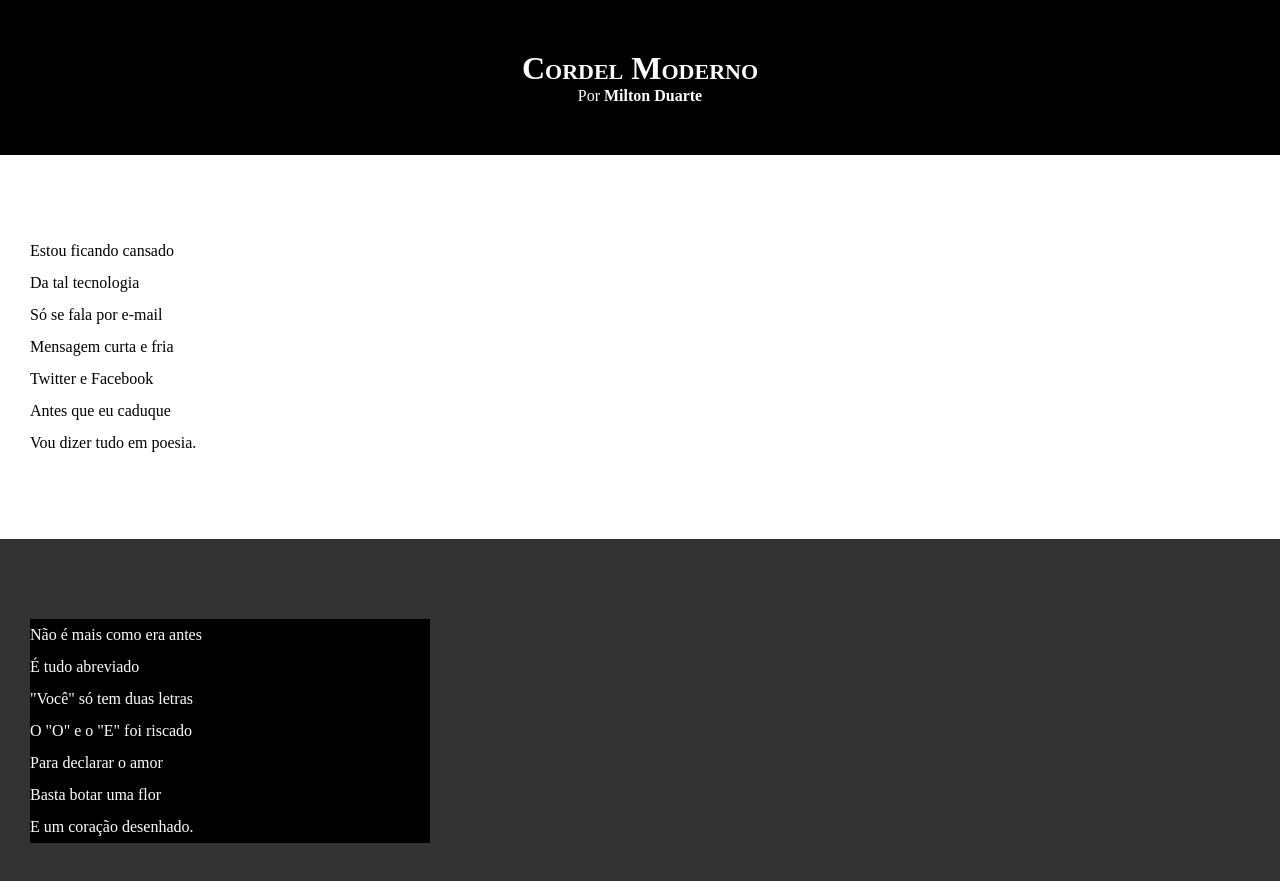
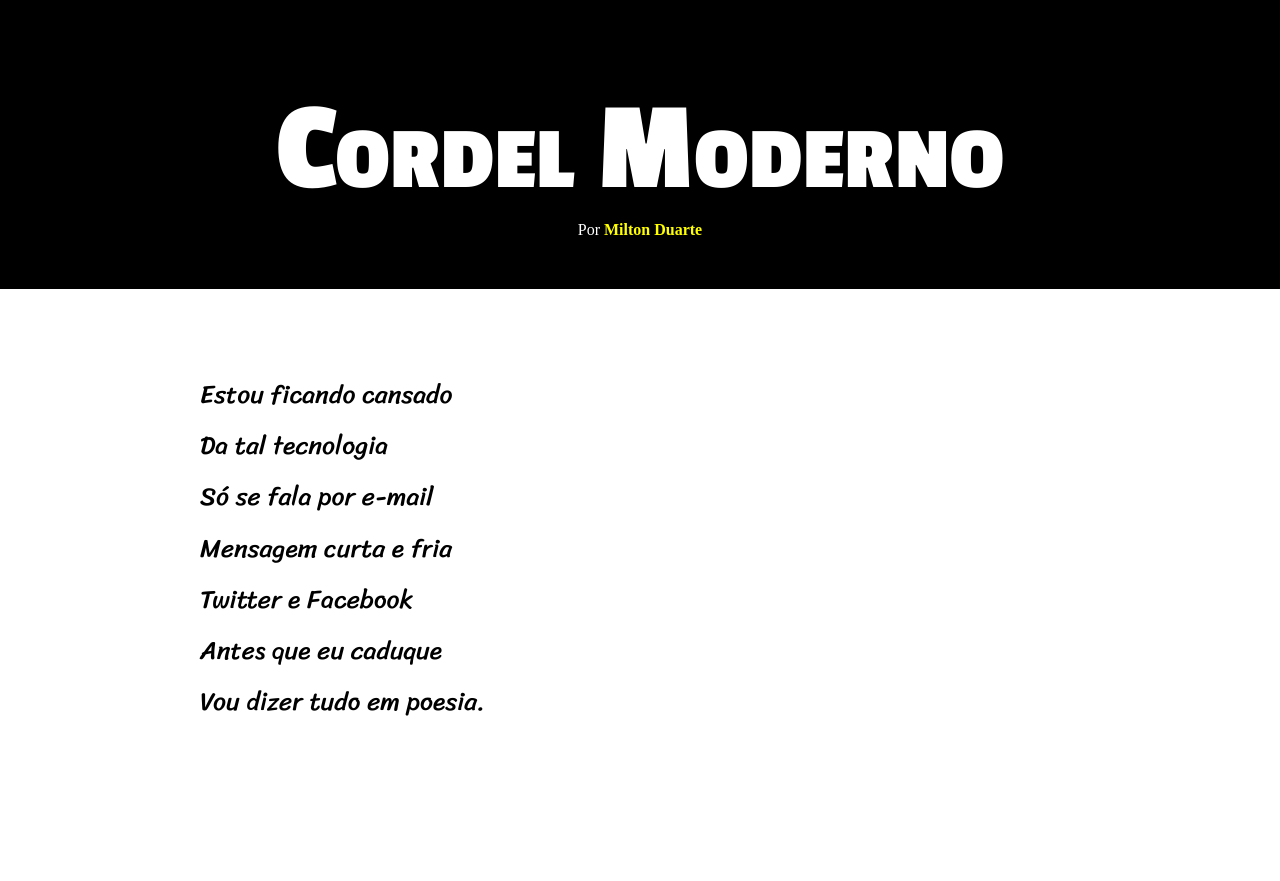
Before and after one commit to gd12domingo/HTML-CSS, a plain HTML site: page Exercicio/2projeto modolo3/projeto.html in a window 1280 px wide. Shown: the top 881 px of the page. Drawn offline with Linux system fonts and the light colour scheme.

Commit message:
projeto.html

```diff
--- a/Exercicio/2projeto modolo3/estilo/style.css
+++ b/Exercicio/2projeto modolo3/estilo/style.css
@@ -1,4 +1,13 @@
 @charset "UFT-8";
+
+@import url('https://fonts.googleapis.com/css2?family=Passion+One:wght@400;700;900&display=swap');
+@import url('https://fonts.googleapis.com/css2?family=Sriracha&display=swap');
+
+:root {
+    --fonte1: Verdana, 'Geneva', Tahoma, sans-serif;
+    --fonte2: 'Passion One', 'cursive';
+    --fonte3: 'Sriracha', 'cursive';
+}
 
 * {
     margin: 0px;
@@ -8,6 +17,8 @@
 html. body {
     min-height: 100vh;
     background-color: darkgray;
+    font-family: var(--fonte1
+    );
 }
 
 header {
@@ -17,8 +28,10 @@ header {
 }
 
 header > h1 {
-    padding-top: 50px;
+    padding-top: 80px;
     font-variant: small-caps;
+    font-family: var(--fonte2);
+    font-size: 10vw;
 }
 
 header > p {
@@ -26,7 +39,7 @@ header > p {
 }
 
 header a, footer a {
-    color: white;
+    color: yellow;
     text-decoration: none;
     font-weight: bolder;
 }
@@ -39,7 +52,14 @@ section {
     padding-top: 10vh;
     padding-bottom: 10vh;
     line-height: 2em;
-    padding-left: 30px;
+    padding-left: 200px;
+    font-family: var(--fonte3
+    );
+    font-size: 2vw;
+}
+
+section > p {
+    padding-bottom: 3em;
 }
 
 section.normal {
@@ -50,11 +70,27 @@ section.normal {
 section.imagem {
     background-color: rgb(51, 51, 51);
     color: white;
+    box-shadow: inset 6px 6px 13px 0px rgba(0, 0, 0, 0.473);
+    background-size: cover;
+    background-attachment: fixed;
 }
 
 section.imagem > p {
-    width: 400px;
-    background-color: rgba(0, 0, 0.253);
+    display: inline-block;
+    padding: 5px;
+    background-color: rgba(0, 0, 0, 0.301);
+    text-shadow: 1px 1px 0p black;
+}
+
+section#imag01 {
+    background-image: url('../imagens/background001.jpg');
+    background-position: right center;
+    background-size: cover;
+}
+
+section#imag02 {
+    background-image: url('../imagens/background002.jpg');
+    background-size: cover;
 }
 
 footer {
--- a/Exercicio/2projeto modolo3/projeto.html
+++ b/Exercicio/2projeto modolo3/projeto.html
@@ -27,7 +27,7 @@
         </p>
     </section>
 
-    <section class="imagem">
+    <section class="imagem" id="imag01">
         <p>
             Não é mais como era antes<br>
             É tudo abreviado<br>
@@ -61,7 +61,7 @@
         </p>
     </section>
 
-    <section class="imagem">
+    <section class="imagem" id="imag02">
         <p>
             Tenho saudade das cartas<br>
             Escritas com a própria mão<br>
```
